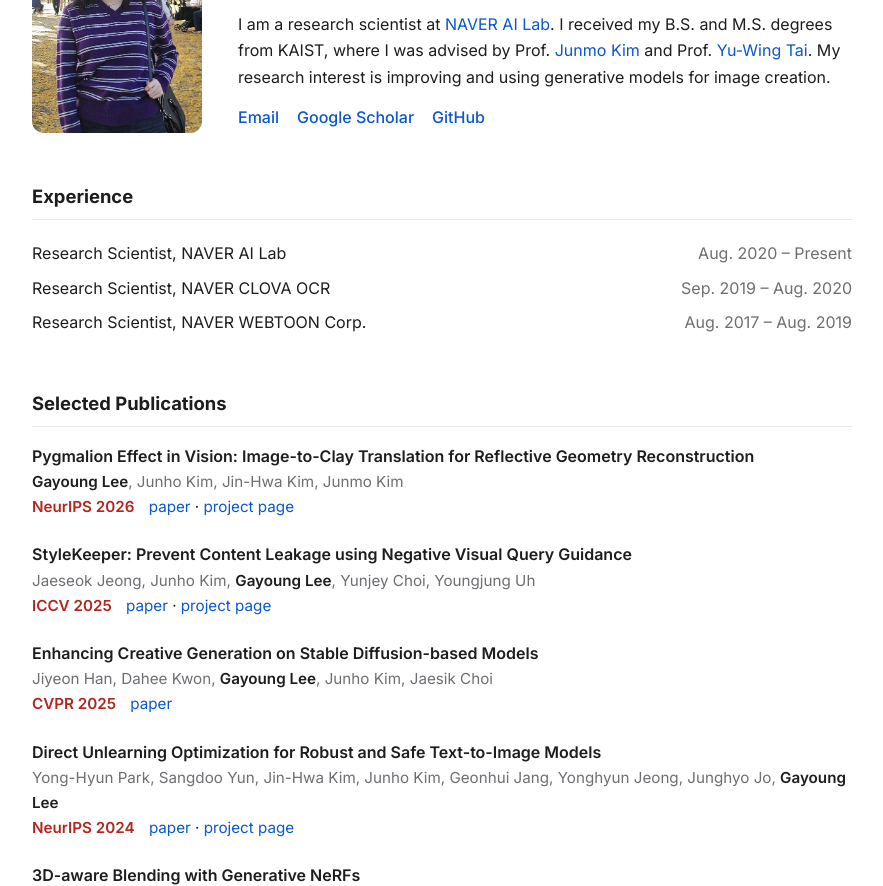
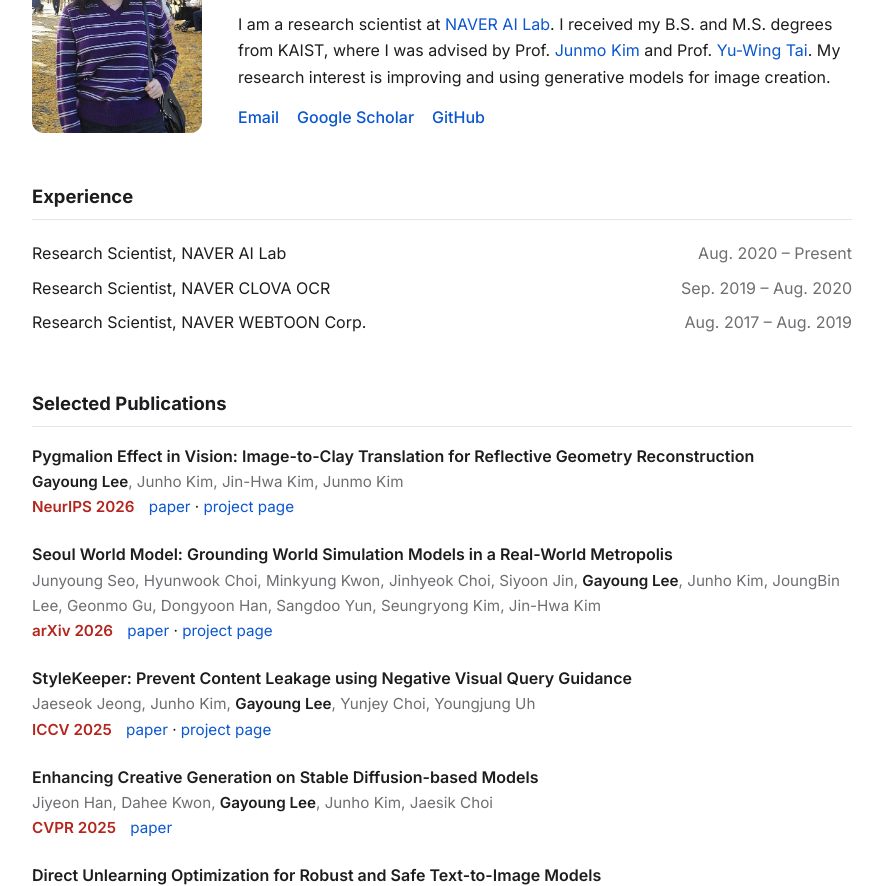
Before and after one commit to gylee1103/gylee1103.github.io, a plain HTML site: page index.html in a window 1280 px wide. Shown: the part 143-1029 px from the top of the page, without its empty margins (198-1081 px from the left). Drawn offline with Linux system fonts and the light colour scheme.

Commit message:
Add Seoul World Model
Co-Authored-By: Claude Opus 5.5 <noreply@anthropic.com>

```diff
--- a/index.html
+++ b/index.html
@@ -86,6 +86,14 @@
   </div>
 
   <div class="pub">
+    <div class="title">Seoul World Model: Grounding World Simulation Models in a Real-World Metropolis</div>
+    <div class="authors">Junyoung Seo, Hyunwook Choi, Minkyung Kwon, Jinhyeok Choi, Siyoon Jin, <b>Gayoung Lee</b>, Junho Kim, JoungBin Lee, Geonmo Gu, Dongyoon Han, Sangdoo Yun, Seungryong Kim, Jin-Hwa Kim</div>
+    <div class="meta"><span class="venue">arXiv 2026</span>
+      <a href="https://arxiv.org/abs/2603.15583">paper</a> &middot;
+      <a href="https://seoul-world-model.github.io/">project page</a></div>
+  </div>
+
+  <div class="pub">
     <div class="title">StyleKeeper: Prevent Content Leakage using Negative Visual Query Guidance</div>
     <div class="authors">Jaeseok Jeong, Junho Kim, <b>Gayoung Lee</b>, Yunjey Choi, Youngjung Uh</div>
     <div class="meta"><span class="venue">ICCV 2025</span>
```
